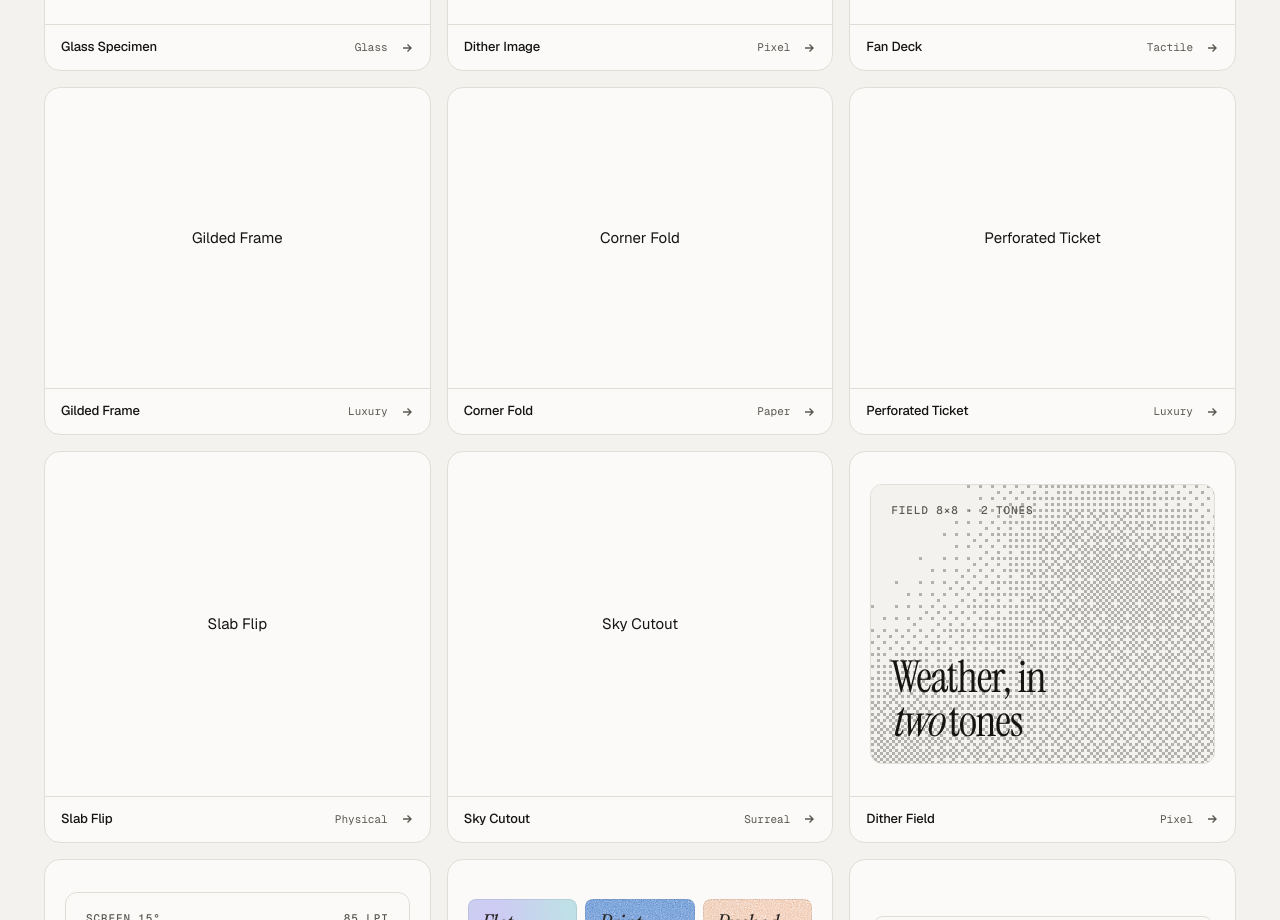
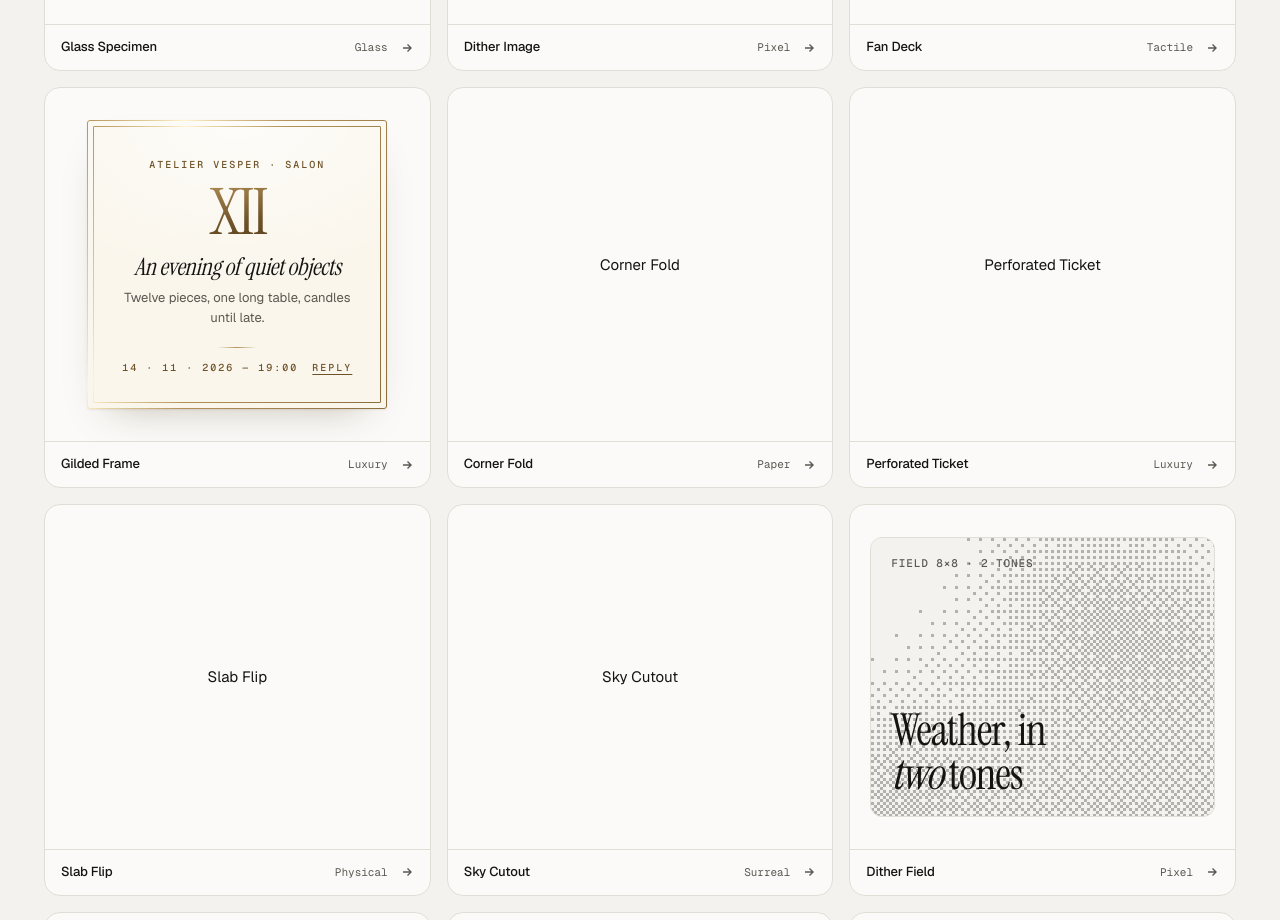
Before and after one commit to WebDevAmey/HoveraUI, a Next.js app: page /components in a window 1280 px wide. Shown: the part 1400-2320 px from the top of the page. Built offline with nearby package versions, Linux system fonts and the light colour scheme; no server answers.

Commit message:
feat(gilded-frame): add double hairline card with travelling gilt foil

```diff
--- a/src/components/ui/gilded-frame/demo.tsx
+++ b/src/components/ui/gilded-frame/demo.tsx
@@ -1,5 +1,28 @@
 "use client";
 
+import { GildedFrame } from "./gilded-frame";
+
 export default function Demo() {
-  return <div>Gilded Frame</div>;
+  return (
+    <GildedFrame
+      style={{ width: "min(100%, 300px)" }}
+      eyebrow="Atelier Vesper · Salon"
+      numeral="XII"
+      title="An evening of quiet objects"
+      footer={
+        <>
+          14 · 11 · 2026 — 19:00{" "}
+          <a
+            href="#reply"
+            onClick={(event) => event.preventDefault()}
+            style={{ color: "inherit", textDecoration: "underline", textUnderlineOffset: 3, marginLeft: 6 }}
+          >
+            Reply
+          </a>
+        </>
+      }
+    >
+      Twelve pieces, one long table, candles until late.
+    </GildedFrame>
+  );
 }
--- /dev/null
+++ b/src/components/ui/gilded-frame/gilded-frame.module.css
@@ -0,0 +1,148 @@
+@property --gf-x {
+  syntax: "<percentage>";
+  inherits: true;
+  initial-value: 67.5%;
+}
+
+.frame {
+  --paper: light-dark(#faf6ec, #11100d);
+  --gilt-text: light-dark(var(--hv-gilt-lo), var(--hv-gilt));
+  --foil: linear-gradient(
+    110deg,
+    var(--hv-gilt-lo) 4%,
+    var(--hv-gilt) 40%,
+    var(--hv-gilt-hi) 47.5%,
+    light-dark(#fff3d2, #fff8e6) 50%,
+    var(--hv-gilt-hi) 52.5%,
+    var(--hv-gilt) 60%,
+    var(--hv-gilt-lo) 96%
+  );
+
+  position: relative;
+  display: block;
+  padding: 14px;
+  border-radius: 3px;
+  background:
+    radial-gradient(120% 80% at 50% 0%, light-dark(rgb(255 255 255 / 0.7), rgb(233 214 166 / 0.05)), transparent 70%),
+    var(--paper);
+  box-shadow:
+    0 1px 2px light-dark(rgb(60 40 10 / 0.08), rgb(0 0 0 / 0.5)),
+    0 18px 40px -24px light-dark(rgb(60 40 10 / 0.35), rgb(0 0 0 / 0.9));
+  color: var(--hv-ink);
+  text-align: center;
+  transition: --gf-x 900ms var(--hv-ease-out);
+}
+
+.frame[data-tracking] {
+  transition-duration: 160ms;
+}
+
+/* Keyboard focus anywhere inside draws one slow sheen along the frame. */
+.frame:focus-within {
+  animation: sheen 2.4s var(--hv-ease-in-out) 1;
+}
+
+@keyframes sheen {
+  from {
+    --gf-x: 100%;
+  }
+  to {
+    --gf-x: 0%;
+  }
+}
+
+/* Each ring is a gilt-filled box masked down to its 1px border, so the foil only lives on the strokes. */
+.rule {
+  position: absolute;
+  inset: 0;
+  padding: 1px;
+  border-radius: inherit;
+  pointer-events: none;
+  background: var(--foil);
+  background-size: 300% 100%;
+  background-position: var(--gf-x) 0;
+  -webkit-mask:
+    linear-gradient(#000 0 0) content-box,
+    linear-gradient(#000 0 0);
+  -webkit-mask-composite: xor;
+  mask:
+    linear-gradient(#000 0 0) content-box exclude,
+    linear-gradient(#000 0 0);
+}
+
+.rule[data-ring="inner"] {
+  inset: 6px;
+  border-radius: 1px;
+}
+
+.body {
+  position: relative;
+  padding: 24px 16px 20px;
+}
+
+.eyebrow,
+.footer {
+  margin: 0;
+  font: 500 10px / 1.4 var(--hv-font-mono);
+  letter-spacing: 0.2em;
+  text-transform: uppercase;
+  color: var(--gilt-text);
+}
+
+.numeral {
+  margin: 12px 0 0;
+  font: 400 64px / 0.9 var(--hv-font-serif);
+  letter-spacing: -0.03em;
+  background: linear-gradient(
+    170deg,
+    light-dark(var(--hv-gilt), var(--hv-gilt-hi)) 10%,
+    light-dark(var(--hv-gilt-lo), var(--hv-gilt)) 60%,
+    light-dark(#4e3a1c, var(--hv-gilt-lo)) 100%
+  );
+  -webkit-background-clip: text;
+  background-clip: text;
+  color: transparent;
+}
+
+.title {
+  margin: 12px 0 0;
+  font: 400 italic 24px / 1.1 var(--hv-font-serif);
+  letter-spacing: -0.015em;
+  text-wrap: balance;
+}
+
+.text {
+  margin-top: 8px;
+  font: 400 13px / 1.5 var(--hv-font-sans);
+  color: var(--hv-ink-2);
+  text-wrap: pretty;
+}
+
+.footer {
+  position: relative;
+  margin-top: 20px;
+  padding-top: 14px;
+}
+
+.footer::before {
+  content: "";
+  position: absolute;
+  top: 0;
+  left: 50%;
+  width: 40px;
+  height: 1px;
+  translate: -50% 0;
+  background: linear-gradient(90deg, transparent, var(--hv-gilt), transparent);
+}
+
+@media (prefers-reduced-motion: reduce) {
+  .frame,
+  .frame[data-tracking] {
+    transition: none;
+  }
+
+  .frame:focus-within {
+    animation: none;
+    --gf-x: 45%;
+  }
+}
--- /dev/null
+++ b/src/components/ui/gilded-frame/gilded-frame.tsx
@@ -0,0 +1,84 @@
+"use client";
+
+import { useRef, type HTMLAttributes, type PointerEvent, type ReactNode } from "react";
+import { cn } from "@/lib/cn";
+import styles from "./gilded-frame.module.css";
+
+export type GildedFrameProps = Omit<HTMLAttributes<HTMLElement>, "title"> & {
+  /** Small caps line above the numeral. */
+  eyebrow?: ReactNode;
+  /** Large serif numeral, set in gilt. */
+  numeral?: ReactNode;
+  title?: ReactNode;
+  /** Small caps line below a gilt rule. */
+  footer?: ReactNode;
+};
+
+/** Where the bright band sits across the card when nothing is pointing at it (0 = left edge). */
+const REST = 0.15;
+
+/**
+ * A card inside a double gilt hairline. A foil highlight runs along the frame,
+ * follows the pointer across it and settles back when it leaves.
+ */
+export function GildedFrame({
+  eyebrow,
+  numeral,
+  title,
+  footer,
+  className,
+  children,
+  onPointerMove,
+  onPointerDown,
+  onPointerLeave,
+  ...props
+}: GildedFrameProps) {
+  const rootRef = useRef<HTMLElement>(null);
+
+  // The foil is a 300%-wide gradient; this maps a point across the card to the background position that puts its highlight there.
+  const place = (fraction: number, tracking: boolean) => {
+    const root = rootRef.current;
+    if (!root) return;
+    root.style.setProperty("--gf-x", `${((1.5 - fraction) / 2) * 100}%`);
+    if (tracking) root.dataset.tracking = "";
+    else delete root.dataset.tracking;
+  };
+
+  const follow = (event: PointerEvent<HTMLElement>) => {
+    const rect = event.currentTarget.getBoundingClientRect();
+    const across = (event.clientX - rect.left) / rect.width;
+    const down = (event.clientY - rect.top) / rect.height;
+    // The band is diagonal, so lean it with the pointer's height too.
+    place(across + (down - 0.5) * 0.35, true);
+  };
+
+  return (
+    <article
+      ref={rootRef}
+      className={cn(styles.frame, className)}
+      onPointerMove={(event) => {
+        follow(event);
+        onPointerMove?.(event);
+      }}
+      onPointerDown={(event) => {
+        follow(event);
+        onPointerDown?.(event);
+      }}
+      onPointerLeave={(event) => {
+        place(REST, false);
+        onPointerLeave?.(event);
+      }}
+      {...props}
+    >
+      <span className={styles.rule} data-ring="outer" aria-hidden="true" />
+      <span className={styles.rule} data-ring="inner" aria-hidden="true" />
+      <div className={styles.body}>
+        {eyebrow && <p className={styles.eyebrow}>{eyebrow}</p>}
+        {numeral && <p className={styles.numeral}>{numeral}</p>}
+        {title && <h3 className={styles.title}>{title}</h3>}
+        {children && <div className={styles.text}>{children}</div>}
+        {footer && <p className={styles.footer}>{footer}</p>}
+      </div>
+    </article>
+  );
+}
--- a/src/components/ui/gilded-frame/meta.ts
+++ b/src/components/ui/gilded-frame/meta.ts
@@ -3,13 +3,30 @@ import type { ComponentMeta } from "@/registry/types";
 const meta: ComponentMeta = {
   slug: "gilded-frame",
   name: "Gilded Frame",
-  description: "TODO",
+  description: "A card inside a double gilt hairline whose foil highlight follows the light across the frame",
   category: "cards",
   material: "Luxury",
   exports: ["GildedFrame"],
-  props: [],
-  usage: "",
-  accessibility: [],
+  props: [
+    { name: "eyebrow", type: "ReactNode", description: "Small caps line above the numeral." },
+    { name: "numeral", type: "ReactNode", description: "Large serif numeral set in gilt." },
+    { name: "title", type: "ReactNode", description: "Italic serif heading (h3)." },
+    { name: "footer", type: "ReactNode", description: "Small caps line below a short gilt rule." },
+    { name: "children", type: "ReactNode", description: "Body text." },
+    { name: "...props", type: "HTMLAttributes<HTMLElement>", description: "Passed to the article root." },
+  ],
+  usage: `import { GildedFrame } from "@/components/ui/gilded-frame/gilded-frame";
+
+<GildedFrame eyebrow="Salon" numeral="XII" title="An evening of quiet objects" footer="14 · 11 · 2026">
+  Twelve pieces, one long table.
+</GildedFrame>`,
+  accessibility: [
+    "Renders an article with a real heading; the frame rules are decorative and aria-hidden.",
+    "Focusing a link or button inside sends one slow sheen along the frame, the keyboard version of the pointer highlight.",
+    "A tap moves the highlight to the touch point.",
+    "With reduced motion the highlight jumps instead of travelling and the focus sheen is a still highlight.",
+    "Gilt text is darkened in light theme so labels keep AA contrast on the paper.",
+  ],
 };
 
 export default meta;
```
